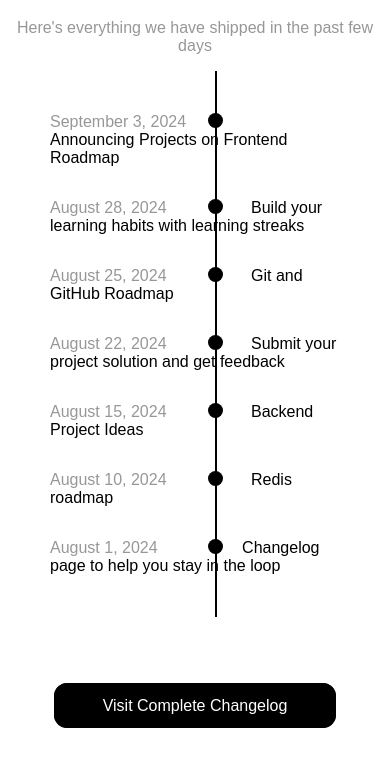
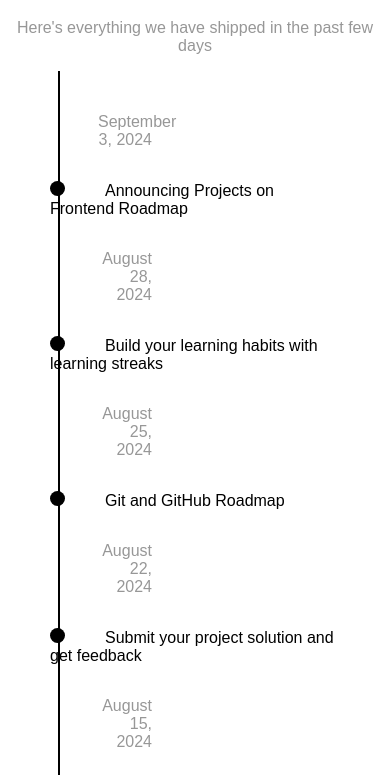
Before and after one commit to david2700/Changelog-Component, a plain HTML site: page index.html in a window 390 px wide. Shown: the part 69-844 px from the top of the page. Drawn offline with Linux system fonts and the light colour scheme.

Commit message:
Made updates to changelog layout for responsiveness

```diff
--- a/index.html
+++ b/index.html
@@ -21,37 +21,30 @@
         <section class="changelog-timeline">
             <div class="changelog-item">
                 <span class="changelog-date">September 3, 2024</span>
-                <div class="changelog-circle"></div>
                 <span class="changelog-text">Announcing Projects on Frontend Roadmap</span>
             </div>
             <div class="changelog-item">
                 <span class="changelog-date">August 28, 2024</span>
-                <span class="changelog-circle"></span>
                 <span class="changelog-text">Build your learning habits with learning streaks</span>
               </div>
               <div class="changelog-item">
                 <span class="changelog-date">August 25, 2024</span>
-                <span class="changelog-circle"></span>
                 <span class="changelog-text">Git and GitHub Roadmap</span>
               </div>
               <div class="changelog-item">
                 <span class="changelog-date">August 22, 2024</span>
-                <span class="changelog-circle"></span>
                 <span class="changelog-text">Submit your project solution and get feedback</span>
               </div>
               <div class="changelog-item">
                 <span class="changelog-date">August 15, 2024</span>
-                <span class="changelog-circle"></span>
                 <span class="changelog-text">Backend Project Ideas</span>
               </div>
               <div class="changelog-item">
                 <span class="changelog-date">August 10, 2024</span>
-                <span class="changelog-circle"></span>
                 <span class="changelog-text">Redis roadmap</span>
               </div>
               <div class="changelog-item">
                 <span class="changelog-date">August 1, 2024</span>
-                <span class="changelog-circle"></span>
                 <span class="changelog-text">Changelog page to help you stay in the loop</span>
               </div>
         </section>
--- a/styles.css
+++ b/styles.css
@@ -22,36 +22,35 @@
     text-align: center;
 }
 
-.left-side-divider {
-    text-align: right;
-    width: 45%;
-    border: 1px solid red;
-    display: inline-block;
-}
-
 .subtitle {
     color: var(--accent);
 }
 
 .changelog-item {
     margin: 2rem;
+    display: flex;
+    gap: 2rem;
 }
 
 
-.changelog-circle {
+.changelog-text::before {
+    content: "";
     height: 15px;
     width: 15px;
-    position: absolute;
     background-color: var(--background-color);
     border-radius: 10px;
     display: inline-block;
-    left: 200px;
+    margin-right:40px;
+}
+
+.changelog-text {
+    flex-grow: 2;
 }
 
 .changelog-date {
     color: var(--accent);
+    width: 150px;
     text-align: right;
-    margin-right: 5rem;
 }
 
 .changelog-timeline {
@@ -64,7 +63,7 @@
     content: '';
     position: absolute;
     top: 0;
-    left: 207px; /* Align line with circles */
+    left: 231px; /* Align line with circles */
     width: 2px;
     height: 100%;
     background: #000;
@@ -79,6 +78,16 @@
     border-radius: 13px;
 }
 
-.flex {
-    display: flex;
+@media (max-width: 678px) {
+    .changelog-item {
+        flex-direction: column;
+    }
+
+    .changelog-date {
+        padding: 0 3rem;
+    }
+
+    .changelog-timeline::before {
+        left: 50px;
+    }
 }
```
